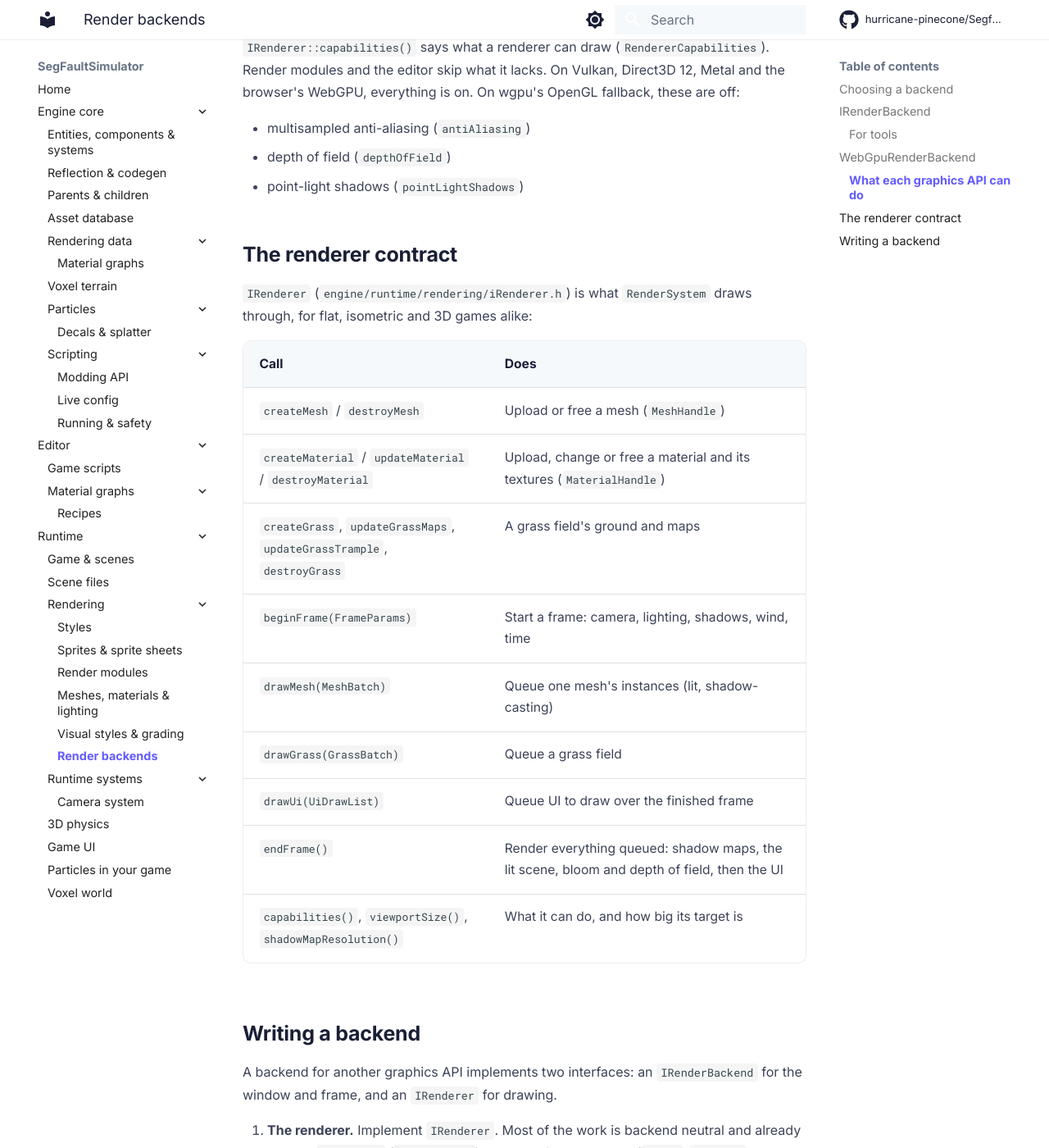
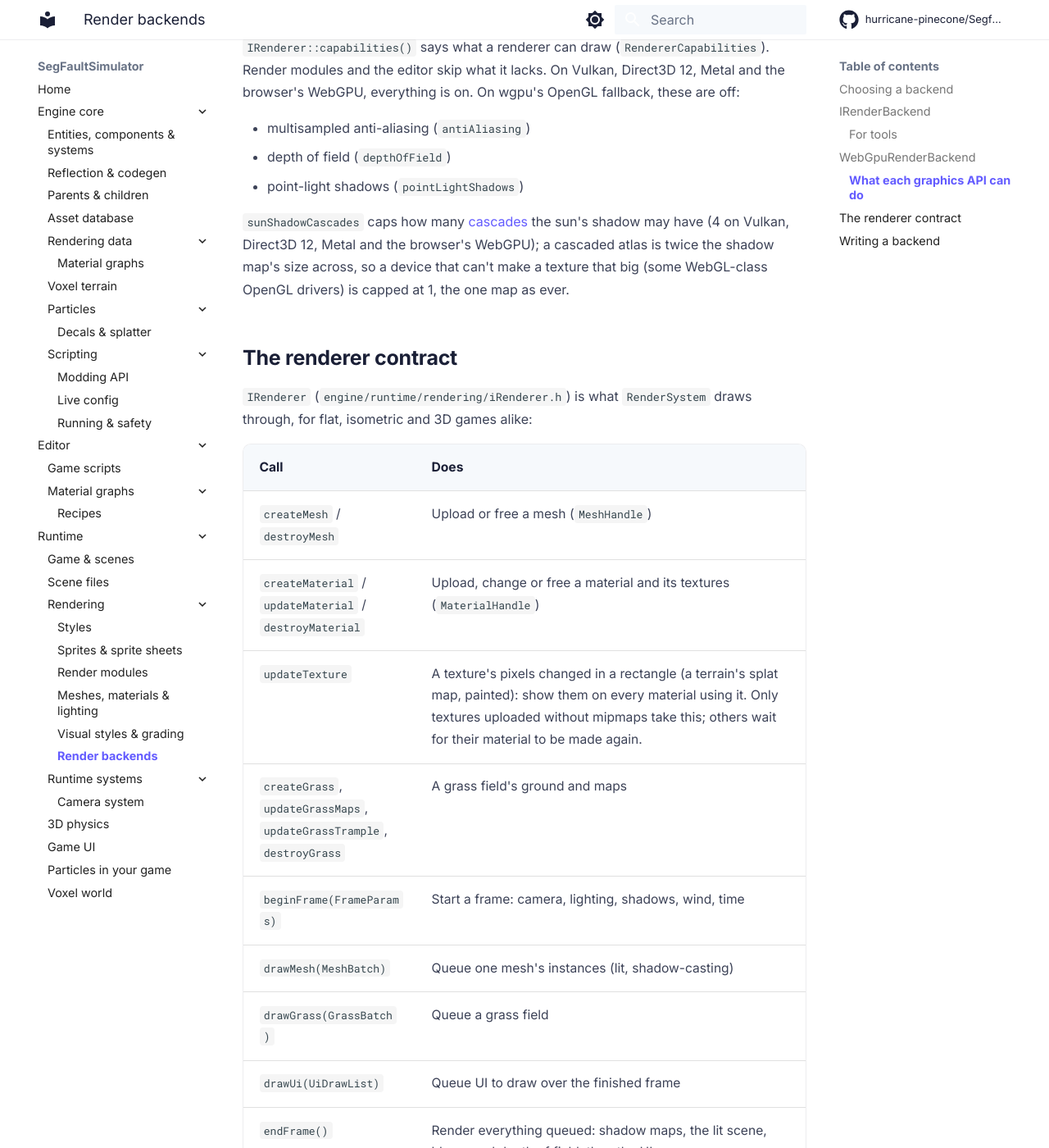
Before and after one commit to hurricane-pinecone/Segfault-Simulator, an MkDocs documentation site: the page built from docs/runtime/rendering/backends/index.md, in a window 1280 px wide and 1400 px high, scrolled down 3764 px. Shown: the whole window at 82% size. Built offline with MkDocs 1.6.1 and Material for MkDocs 9.7.7, drawn with Linux system fonts in a browser that asks for light colours; comment, search, counter and statistics services are not loaded.

Commit message:
docs: document updateTexture and sunShadowCascades in render backends

```diff
--- a/docs/runtime/rendering/backends/index.md
+++ b/docs/runtime/rendering/backends/index.md
@@ -127,6 +127,12 @@ wgpu's OpenGL fallback, these are off:
 - depth of field (`depthOfField`)
 - point-light shadows (`pointLightShadows`)
 
+`sunShadowCascades` caps how many [cascades](../meshes-and-lighting/index.md#cascaded-shadows)
+the sun's shadow may have (4 on Vulkan, Direct3D 12, Metal and the browser's
+WebGPU); a cascaded atlas is twice the shadow map's size across, so a device
+that can't make a texture that big (some WebGL-class OpenGL drivers) is capped
+at 1, the one map as ever.
+
 ## The renderer contract
 
 `IRenderer` (`engine/runtime/rendering/iRenderer.h`) is what `RenderSystem`
@@ -136,6 +142,7 @@ draws through, for flat, isometric and 3D games alike:
 | --- | --- |
 | `createMesh` / `destroyMesh` | Upload or free a mesh (`MeshHandle`) |
 | `createMaterial` / `updateMaterial` / `destroyMaterial` | Upload, change or free a material and its textures (`MaterialHandle`) |
+| `updateTexture` | A texture's pixels changed in a rectangle (a terrain's splat map, painted): show them on every material using it. Only textures uploaded without mipmaps take this; others wait for their material to be made again. |
 | `createGrass`, `updateGrassMaps`, `updateGrassTrample`, `destroyGrass` | A grass field's ground and maps |
 | `beginFrame(FrameParams)` | Start a frame: camera, lighting, shadows, wind, time |
 | `drawMesh(MeshBatch)` | Queue one mesh's instances (lit, shadow-casting) |
```
